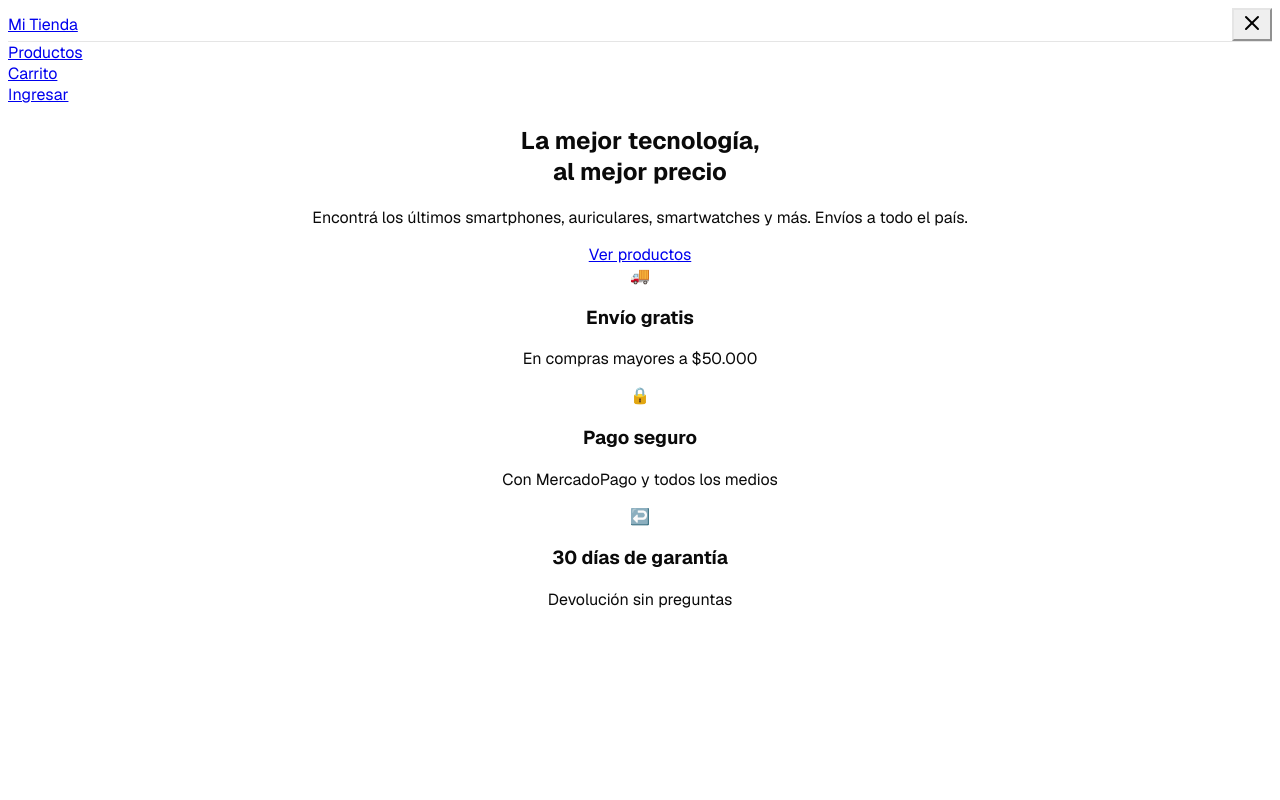
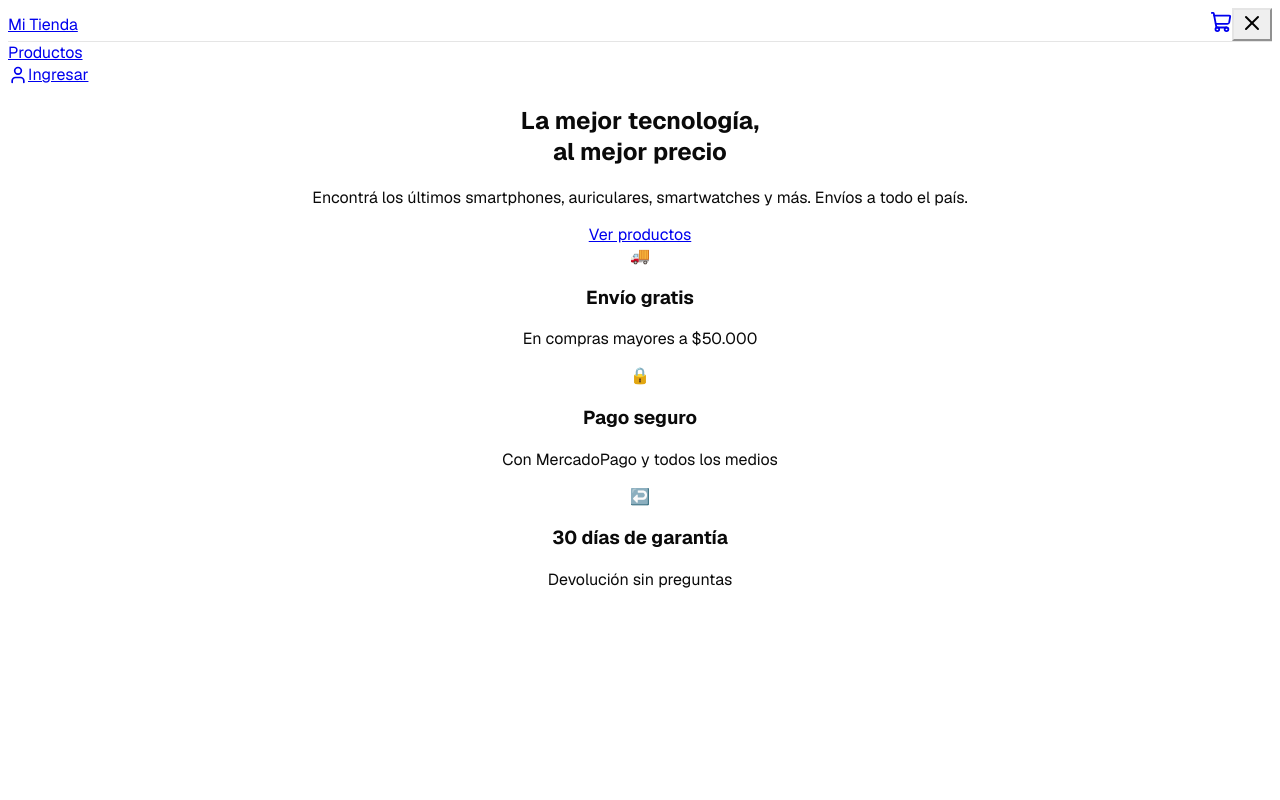
Before and after one commit to FrankNev/ecommerce-frontend, a Next.js app: page / in a window 1280 px wide. Both pictures are taken after a click on the button 1252 px from the left and 24 px from the top of the page. Shown: the top 800 px of the page. Built offline with nearby package versions, Linux system fonts and the light colour scheme.

Commit message:
mejora UI: Se mejoró el Navbar

```diff
--- a/src/components/layout/Navbar.jsx
+++ b/src/components/layout/Navbar.jsx
@@ -21,29 +21,31 @@ export default function Navbar() {
       <div className="max-w-7xl mx-auto px-4 sm:px-6 lg:px-8">
         <div className="flex justify-between items-center h-16">
 
-          {/* Logo */}
-          <Link href="/" className="text-xl font-bold text-gray-900">
+          {/* Lado Izquierdo: Logo y Links de navegación */}
+          <div className="flex items-center gap-8">
+            <Link href="/" className="text-xl font-bold text-gray-900 tracking-tight">
               Mi Tienda
             </Link>
 
             {/* Links desktop */}
             <div className="hidden md:flex items-center gap-6">
-            <Link href="/products" className="text-gray-600 hover:text-gray-900 transition">
+              <Link href="/products" className="text-sm font-medium text-gray-600 hover:text-gray-900 transition">
                 Productos
               </Link>
               {mounted && user?.role === 'admin' && (
-              <Link href="/admin" className="text-gray-600 hover:text-gray-900 transition">
+                <Link href="/admin" className="text-sm font-medium text-gray-600 hover:text-gray-900 transition">
                   Admin
                 </Link>
               )}
             </div>
+          </div>
 
-          {/* Acciones desktop */}
-          <div className="hidden md:flex items-center gap-4">
-            <Link href="/cart" className="relative text-gray-600 hover:text-gray-900 transition">
+          {/* Lado Derecho: Acciones desktop */}
+          <div className="hidden md:flex items-center gap-6">
+            <Link href="/cart" className="relative text-gray-600 hover:text-gray-900 transition flex items-center gap-2">
               <ShoppingCart size={22} />
               {mounted && count > 0 && (
-                <span className="absolute -top-2 -right-2 bg-black text-white text-xs rounded-full w-5 h-5 flex items-center justify-center">
+                <span className="absolute -top-2 -right-2 bg-black text-white text-[10px] font-bold rounded-full w-5 h-5 flex items-center justify-center">
                   {count}
                 </span>
               )}
@@ -51,49 +53,72 @@ export default function Navbar() {
 
             {mounted && (
               user ? (
-                <div className="flex items-center gap-3">
-                  <Link href="/orders" className="text-gray-600 hover:text-gray-900 transition">
+                <div className="flex items-center gap-4">
+                  <Link href="/orders" className="flex items-center gap-2 text-gray-600 hover:text-gray-900 transition">
                     <User size={22} />
+                    <span className="text-sm font-medium">
+                      {/* Ajusta "user.name" según cómo esté estructurado tu modelo User en la DB */}
+                      {user.name || user.firstName || 'Mi Perfil'}
+                    </span>
                   </Link>
-                  <button onClick={logout} className="text-gray-600 hover:text-gray-900 transition">
-                    <LogOut size={22} />
+                  <button onClick={logout} className="text-gray-400 hover:text-red-600 transition" title="Cerrar sesión">
+                    <LogOut size={20} />
                   </button>
                 </div>
               ) : (
-                <Link href="/login" className="bg-black text-white px-4 py-2 rounded-lg text-sm hover:bg-gray-800 transition">
-                  Ingresar
+                <Link href="/login" className="flex items-center gap-2 text-gray-600 hover:text-gray-900 transition group">
+                  <User size={22} className="group-hover:scale-110 transition-transform" />
+                  <span className="text-sm font-medium">Ingresar</span>
                 </Link>
               )
             )}
           </div>
 
-          {/* Botón menú mobile */}
-          <button className="md:hidden" onClick={() => setMenuOpen(!menuOpen)}>
+          {/* Menú Mobile: Mantengo el carrito a la vista junto al botón de hamburguesa */}
+          <div className="md:hidden flex items-center gap-4">
+            <Link href="/cart" className="relative text-gray-600">
+              <ShoppingCart size={22} />
+              {mounted && count > 0 && (
+                <span className="absolute -top-2 -right-2 bg-black text-white text-[10px] font-bold rounded-full w-5 h-5 flex items-center justify-center">
+                  {count}
+                </span>
+              )}
+            </Link>
+            <button className="text-gray-600" onClick={() => setMenuOpen(!menuOpen)}>
               {menuOpen ? <X size={24} /> : <Menu size={24} />}
             </button>
           </div>
+        </div>
 
-        {/* Menú mobile */}
+        {/* Menú mobile desplegable */}
         {menuOpen && (
-          <div className="md:hidden py-4 border-t flex flex-col gap-4">
-            <Link href="/products" className="text-gray-600" onClick={() => setMenuOpen(false)}>
+          <div className="md:hidden py-4 border-t flex flex-col gap-4 bg-white">
+            <Link href="/products" className="text-gray-600 font-medium" onClick={() => setMenuOpen(false)}>
               Productos
             </Link>
-            <Link href="/cart" className="text-gray-600" onClick={() => setMenuOpen(false)}>
-              Carrito {mounted && count > 0 && `(${count})`}
+            {mounted && user?.role === 'admin' && (
+              <Link href="/admin" className="text-gray-600 font-medium" onClick={() => setMenuOpen(false)}>
+                Admin
               </Link>
+            )}
+
+            <div className="h-px bg-gray-100 my-2"></div>
+
             {mounted && (
               user ? (
                 <>
-                  <Link href="/orders" className="text-gray-600" onClick={() => setMenuOpen(false)}>
-                    Mis órdenes
+                  <Link href="/orders" className="flex items-center gap-2 text-gray-600 font-medium" onClick={() => setMenuOpen(false)}>
+                    <User size={20} />
+                    {user.name || user.firstName || 'Mi Perfil'}
                   </Link>
-                  <button onClick={() => { logout(); setMenuOpen(false); }} className="text-left text-gray-600">
+                  <button onClick={() => { logout(); setMenuOpen(false); }} className="flex items-center gap-2 text-left text-gray-600 font-medium">
+                    <LogOut size={20} />
                     Cerrar sesión
                   </button>
                 </>
               ) : (
-                <Link href="/login" className="text-gray-600" onClick={() => setMenuOpen(false)}>
+                <Link href="/login" className="flex items-center gap-2 text-gray-600 font-medium" onClick={() => setMenuOpen(false)}>
+                  <User size={20} />
                   Ingresar
                 </Link>
               )
```
Lines whose indentation alone changed are shown as unchanged.
